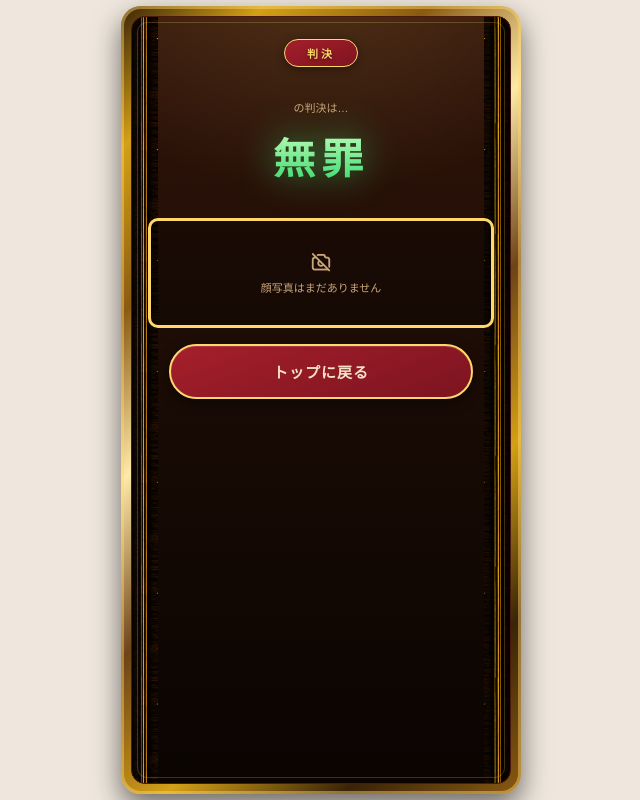
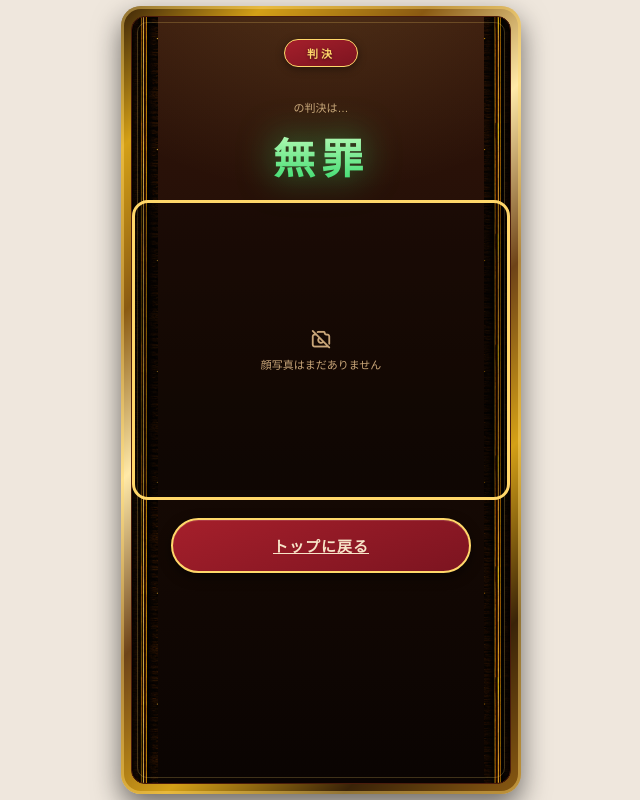
Before and after one commit to goisais/-, a Django app: template trial_project/trial/templates/verdict.html in a window 1280 px wide. Shown: the whole page, without its empty margins (319-959 px from the left). Run offline with Django 3.2, Linux system fonts and the light colour scheme; the template is opened without the code that fills it, so the values that code supplies are empty; some libraries are stand-ins or nearby versions.

Commit message:
判決画面のサイズ調整

```diff
--- a/trial_project/trial/static/trial/css/style.css
+++ b/trial_project/trial/static/trial/css/style.css
@@ -984,6 +984,11 @@ body {
   height: 22px;
   border-radius: 4px;
   overflow: hidden;
+}
+
+.verdict-footer{
+    margin-top:auto;
+    padding:18px;
 }
 
 /* ゲーム形式: 賭けの件数表示。地味な「件数だけの文字列」だと盛り上がりに欠けるという
@@ -1296,16 +1301,18 @@ body {
   padding: 12px 18px;
 }
 
-.collage-frame {
-  position: relative;
-  margin: 18px 16px 0;
-  border: 3px solid var(--gold);
-  border-radius: 10px;
-  overflow: hidden;
-  background: var(--wood-dark);
-  display: flex;
-  align-items: center;
+.collage-frame{
+  width:378px;
+  max-width:378px;
+  margin:0 auto;
+  height: 300px;
+  border:2px solid ;
+  border-radius:16px;
+  overflow:hidden;
+  display: flex;
   justify-content: center;
+  align-items: center;
+  box-sizing: border-box;
 }
 
 .collage-frame canvas,
@@ -2221,3 +2228,12 @@ body {
 .ornate-theme .collage-empty {
   color: var(--ornate-text-muted);
 }
+
+#collage-canvas,
+#innocent-canvas{
+    display: block;
+    width: 100%;
+    max-width: 100%;
+    height: auto;
+    max-height: 100%;
+}
--- a/trial_project/trial/templates/verdict.html
+++ b/trial_project/trial/templates/verdict.html
@@ -84,8 +84,11 @@
     </div>
     {% endif %}
 
-    <div class="section-pad" style="text-align: center;">
-      <a href="{% url 'index' %}" class="btn-primary btn-pill" style="text-decoration: none;">トップに戻る</a>
+    <div class="verdict-footer">
+      <a href="{% url 'index' %}"
+        class="btn-primary btn-pill">
+        トップに戻る
+      </a>
     </div>
 
   </div>
```
